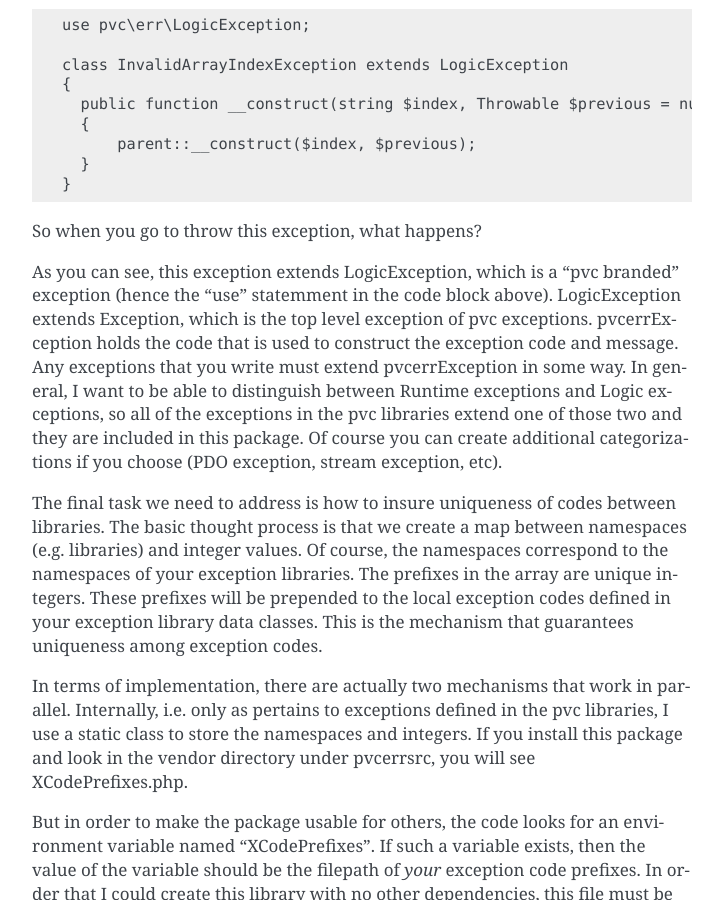
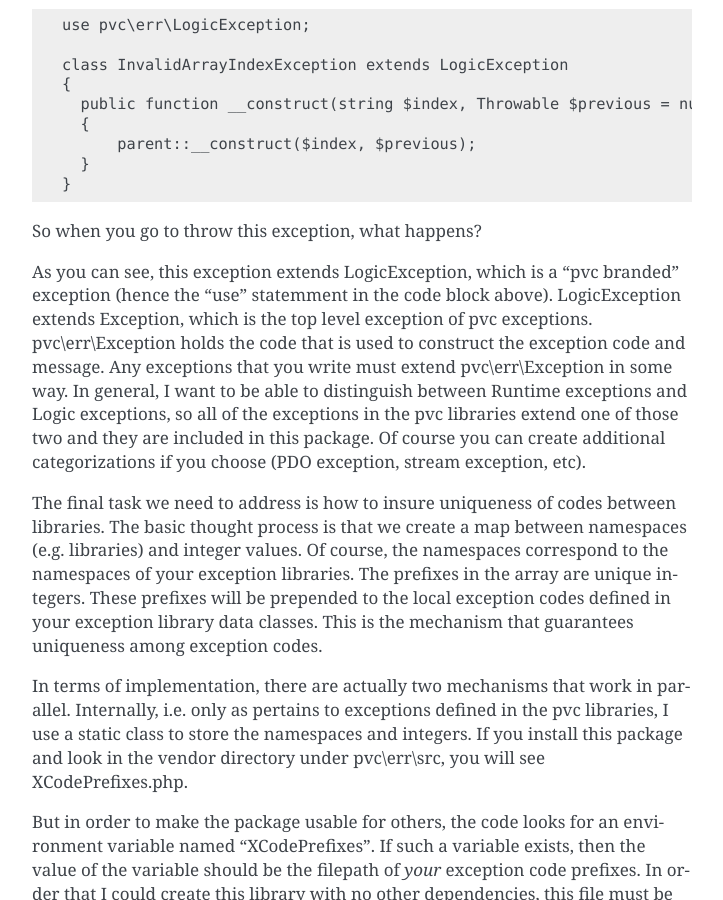
Before and after one commit to dwilbourne/pvcErr, a Sphinx documentation site: the page built from docs/source/index.rst, in a window 1280 px wide and 900 px high, scrolled down 3079 px. Shown: the whole window, without its empty margins (388-1111 px from the left). Built offline with Sphinx 7.4.7, drawn with Linux system fonts in a browser that asks for light colours.

Commit message:
fix minor documentation typos

```diff
--- a/docs/source/index.rst
+++ b/docs/source/index.rst
@@ -142,8 +142,9 @@ So when you go to throw this exception, what happens?
 
 As you can see, this exception extends LogicException, which is a "pvc branded" exception (hence the "use" statemment
 in the code block above).  LogicException extends Exception, which is the top level exception of pvc exceptions.
-pvc\err\Exception holds the code that is used to construct the exception code and message.  Any exceptions that you
-write must extend pvc\err\Exception in some way.  In general, I want to be able to distinguish between Runtime exceptions and
+pvc\\err\\Exception holds the code that is used to construct the exception code and message.  Any exceptions that you
+write must extend pvc\\err\\Exception in some way.  In general, I want to be able to distinguish between Runtime
+exceptions and
 Logic exceptions, so all of the exceptions in the pvc libraries extend one of those two and they are included in this package.
 Of course you can create additional categorizations if you choose (PDO exception, stream exception, etc).
 
@@ -156,7 +157,7 @@ mechanism that guarantees uniqueness among exception codes.
 In terms of implementation, there are actually two mechanisms that work in parallel.  Internally, i.e.
 only as pertains to exceptions defined in the pvc libraries, I use
 a static class to store the namespaces and integers.  If you install this package and look in the vendor directory
-under pvc\err\src, you will see XCodePrefixes.php.
+under pvc\\err\\src, you will see XCodePrefixes.php.
 
 But in order to make the package usable for others, the code looks for an environment variable named "XCodePrefixes".
 If such a variable exists, then the value of the variable should be the filepath of *your* exception code prefixes.
```
